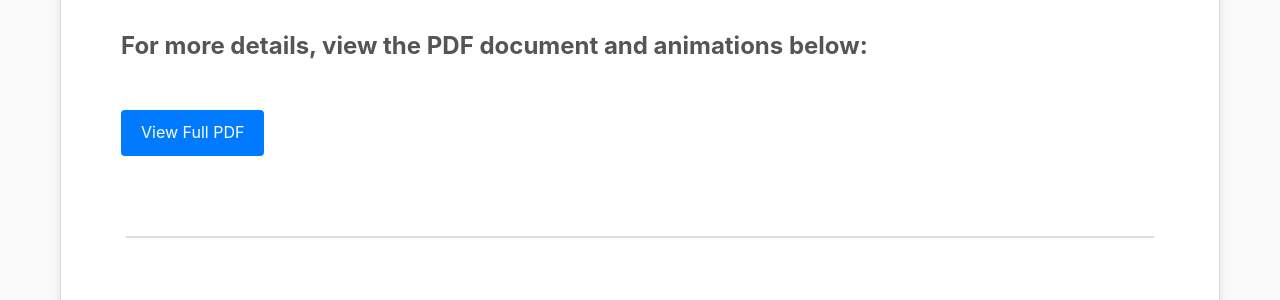
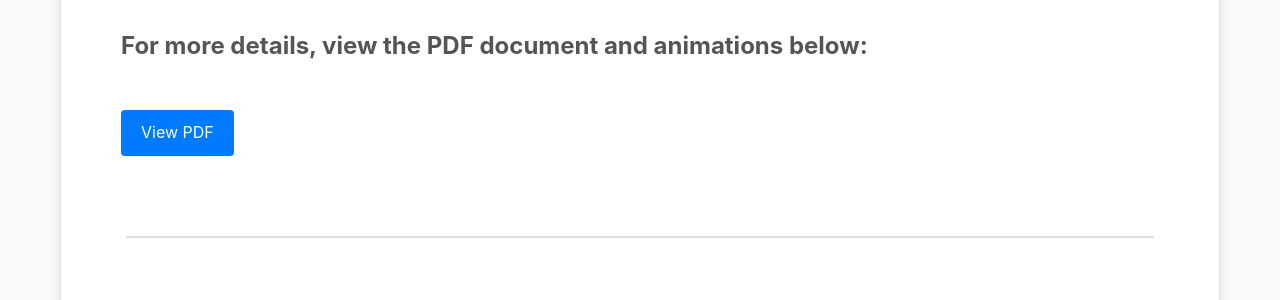
Before and after one commit to Yoon-1023/Yoon-1023.github.io, a Jekyll site: the page built from research.md, in a window 1280 px wide and 900 px high, scrolled down 893 px. Shown: the part 138-438 px from the top of the window. Built offline with Jekyll 4.4.1, drawn with Linux system fonts in a browser that asks for light colours; some of the changed text lies outside the part shown.

Commit message:
Update research.md

```diff
--- a/research.md
+++ b/research.md
@@ -117,7 +117,7 @@
 
     <!-- Clickable Button -->
     <a href="/LC/Interaction_of_an_immersed_body_in_a_semi_infinite_nematic_liquid_crystal.pdf" class="pdf-button" target="_blank">
-        View Full PDF
+        View PDF
     </a>
   <!-- Separation line -->
     <hr>
@@ -136,10 +136,17 @@
         Your browser does not support the video tag. Please update your browser.
     </video>
     </div>
-    <p style="font-size: 19px;"><strong>Quasi-stable Evolution</strong></p>
+    <h2>Quasi-stable Evolution</h2>
     <div class="video-container">
     <video autoplay loop muted playsinline style="width: 80%; height: auto;">
         <source src="/LC/Movies/Half_Plane_Cylinder/Quasi_Stable_Evolution.mp4" type="video/mp4">
+        Your browser does not support the video tag. Please update your browser.
+    </video>
+    </div>
+    <p style="font-size: 19px;"><strong>Evolution of free energy and body force</strong></p>
+    <div class="video-container">
+    <video autoplay loop muted playsinline style="width: 80%; height: auto;">
+        <source src="/LC/Movies/Half_Plane_Cylinder/combined_evolution.mp4" type="video/mp4">
         Your browser does not support the video tag. Please update your browser.
     </video>
     </div>
```
